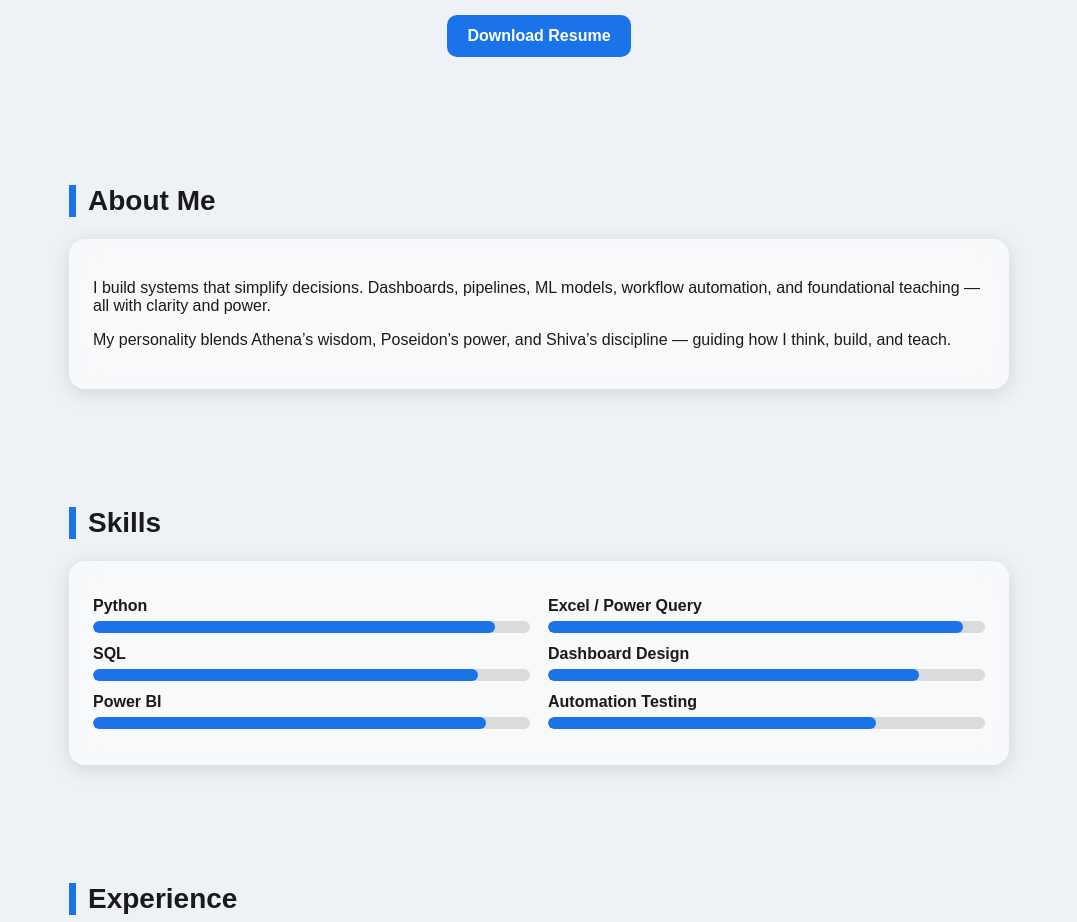
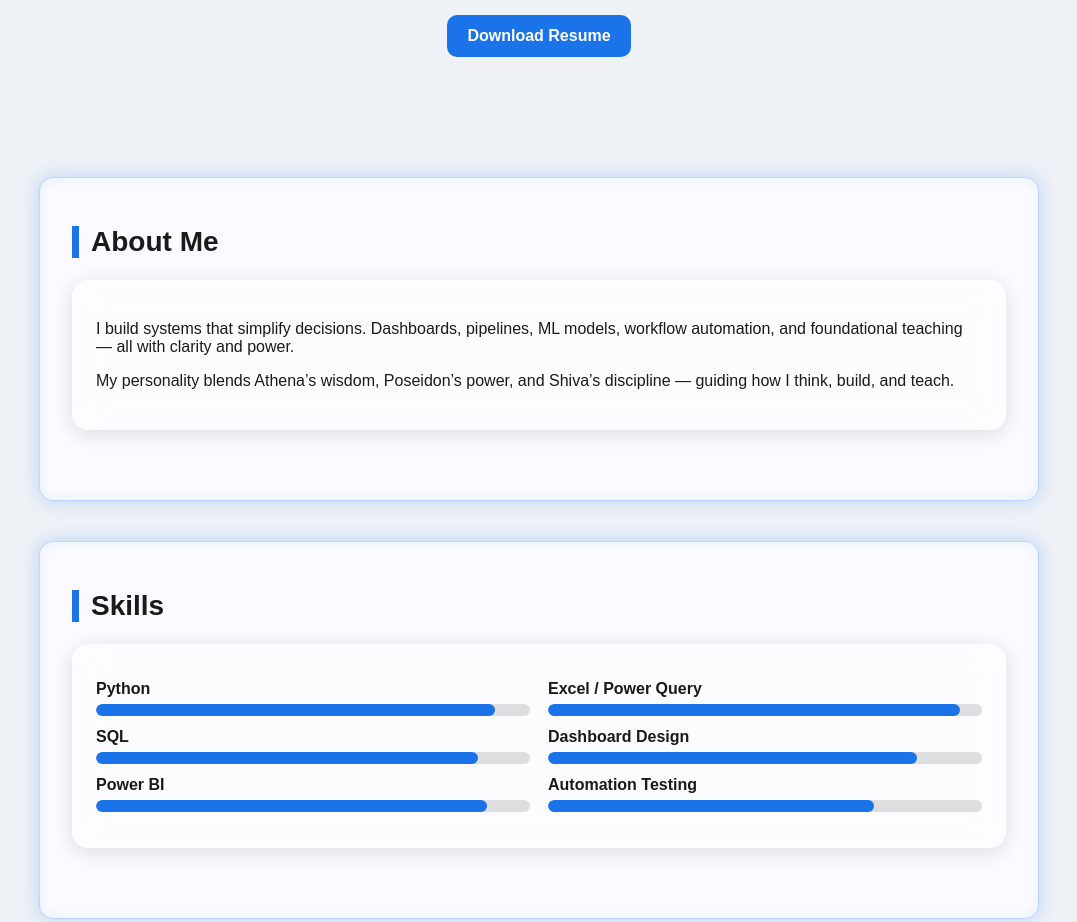
Before and after one commit to Akshay-Murali/Akshay-Murali.github.io, a plain HTML site: page index.html in a window 1280 px wide. Shown: the part 520-1442 px from the top of the page, without its empty margins (101-1178 px from the left). Drawn offline with Linux system fonts and the light colour scheme.

Commit message:
Glow Added

```diff
--- a/styles.css
+++ b/styles.css
@@ -130,3 +130,85 @@ footer { text-align: center; padding: 42px 20px; color: #bbb; }
 /* DOWNLOAD BUTTON */
 .download-btn { margin-top: 18px; padding: 12px 20px; border-radius: 10px; background: var(--accent); color: white; text-decoration: none; font-weight: 900; display: inline-block; }
 .download-btn:active { transform: scale(0.98); }
+
+/* === GLOBAL SECTION GLOW EFFECT (TUNED VERSION) === */
+section {
+  position: relative;
+  background: rgba(10, 15, 30, 0.88);
+  border: 1px solid rgba(0, 200, 255, 0.15);
+  border-radius: 14px;
+  padding: 48px 32px;
+  margin: 40px auto;
+  max-width: 1000px;
+  box-shadow:
+    0 0 14px rgba(0, 200, 255, 0.15),
+    inset 0 0 14px rgba(0, 200, 255, 0.05);
+  backdrop-filter: blur(8px);
+  overflow: hidden;
+  transition: all 0.3s ease;
+  z-index: 1;
+}
+
+/* Hover glow (dark mode) */
+section:hover {
+  border-color: rgba(0, 200, 255, 0.7);
+  box-shadow:
+    0 0 28px rgba(0, 200, 255, 0.5),
+    0 0 50px rgba(0, 200, 255, 0.2),
+    inset 0 0 20px rgba(0, 200, 255, 0.1);
+  transform: translateY(-3px);
+}
+
+/* Mouse-tracked glow aura */
+section::before {
+  content: "";
+  position: absolute;
+  top: var(--y);
+  left: var(--x);
+  width: 200px;
+  height: 200px;
+  background: radial-gradient(circle, rgba(0, 200, 255, 0.3), transparent 70%);
+  transform: translate(-50%, -50%);
+  opacity: 0;
+  transition: opacity 0.3s ease;
+  pointer-events: none;
+  z-index: 0;
+}
+
+section:hover::before {
+  opacity: 1;
+}
+
+/* Keep content above glow */
+section > * {
+  position: relative;
+  z-index: 2;
+}
+
+/* ===== Light Mode Enhancements ===== */
+[data-theme="light"] section {
+  background: rgba(250, 250, 255, 0.95);
+  border-color: rgba(0, 110, 255, 0.25);
+  box-shadow:
+    0 0 18px rgba(0, 110, 255, 0.22),
+    inset 0 0 12px rgba(0, 110, 255, 0.08);
+}
+
+[data-theme="light"] section:hover {
+  border-color: rgba(0, 110, 255, 1);
+  box-shadow:
+    0 0 28px rgba(0, 110, 255, 0.65),
+    0 0 70px rgba(0, 110, 255, 0.3),
+    inset 0 0 24px rgba(0, 110, 255, 0.12);
+  transform: translateY(-3px);
+}
+
+/* Stronger, visible blue aura in bright mode */
+[data-theme="light"] section::before {
+  background: radial-gradient(
+    circle,
+    rgba(0, 110, 255, 0.45) 0%,
+    rgba(0, 110, 255, 0.15) 50%,
+    transparent 80%
+  );
+}
```
